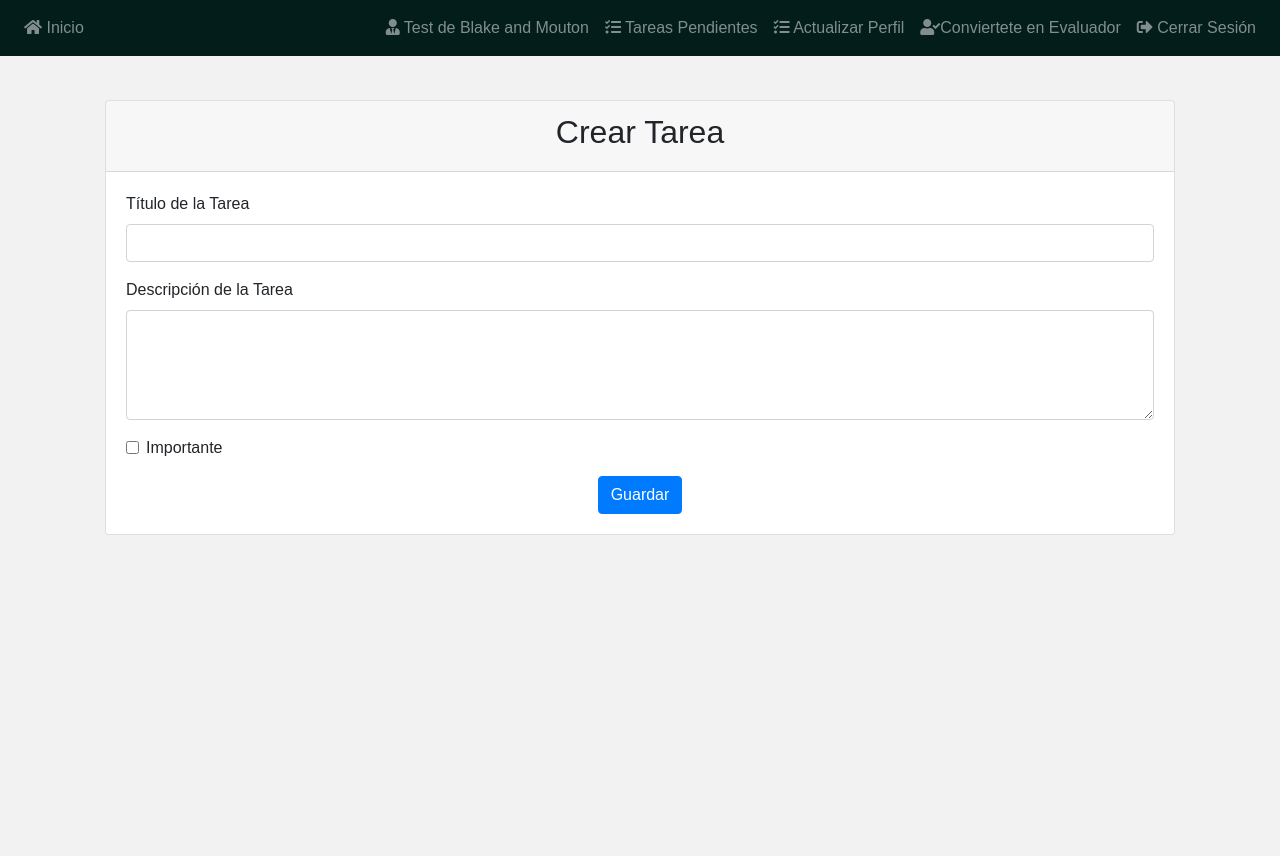
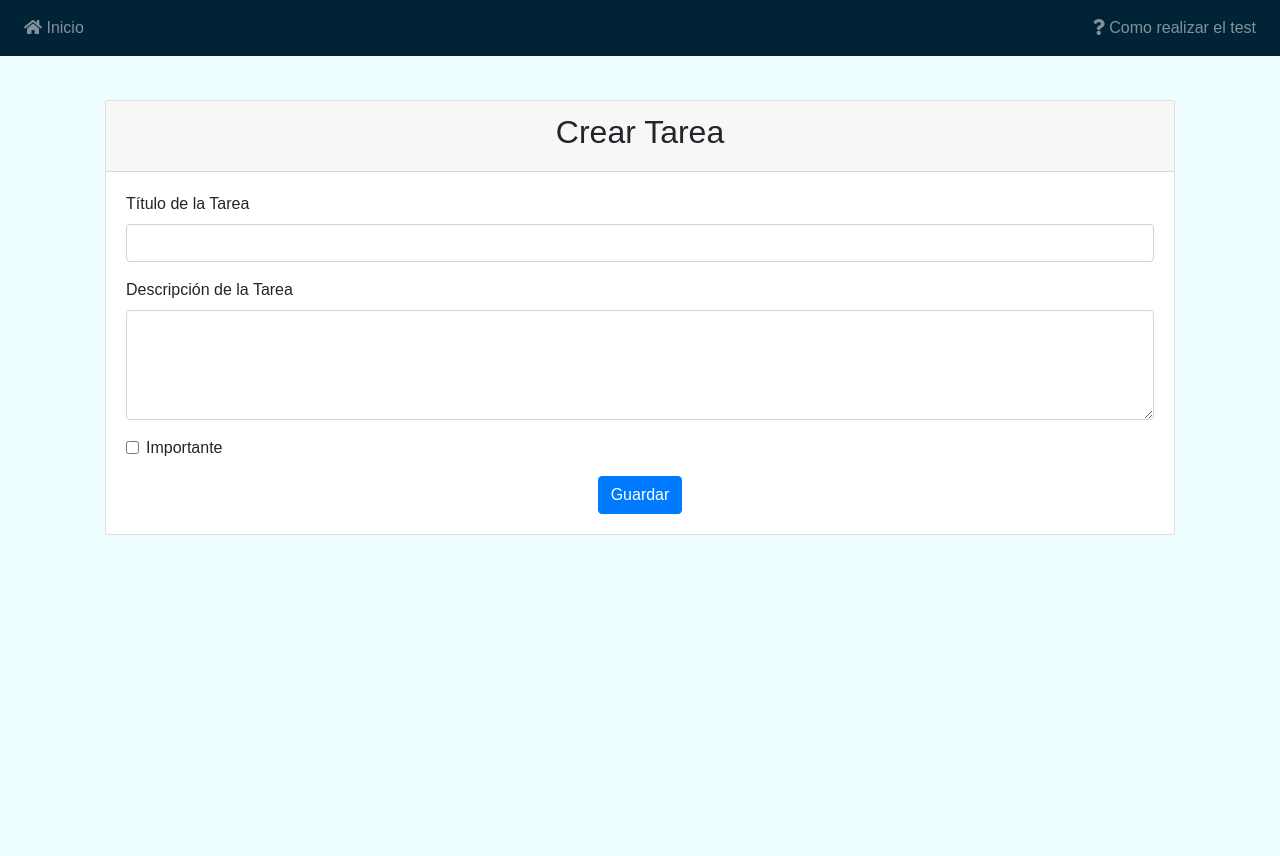
Before and after one commit to marcbaz123/Lideratest, a Django app: page /tasks/create/ in a window 1280 px wide. Run offline with Django 4.2, Linux system fonts and the light colour scheme; the visitor is signed in with stand-in values (Sample User, id 1); some libraries are stand-ins or nearby versions.

Commit message:
Update base.html

```diff
--- a/lideratest/templates/base.html
+++ b/lideratest/templates/base.html
@@ -6,22 +6,21 @@
     <title>Lideratest</title>
     <link rel="stylesheet" href="https://stackpath.bootstrapcdn.com/bootstrap/4.5.2/css/bootstrap.min.css">
     <link rel="stylesheet" href="https://cdnjs.cloudflare.com/ajax/libs/font-awesome/5.15.3/css/all.min.css">
-    <!-- Asegúrate de incluir la biblioteca de Bootstrap -->
 
     <style>
         body {
             font-family: Arial, sans-serif;
-            background: #f2f2f2;
+            background: #eefdff; /* Color claro #eefdff (HEX) */
         }
 
         .content {
-            background: #ffffff00;
+            background: #eefdff; /* Color claro #eefdff (HEX) */
             padding: 20px;
             min-height: 100vh;
         }
 
         nav {
-            background: #021d1a;
+            background: #002336; /* Color oscuro #002336 (HEX) */
             padding: 10px 0;
             color: #fff;
         }
@@ -33,7 +32,7 @@
 
         .menu {
             display: none;
-            background: #ffffff;
+            background: #eefdff; /* Color claro #eefdff (HEX) */
             border: 1px solid #ccc;
             border-radius: 5px;
             box-shadow: 0 4px 6px rgba(0, 0, 0, 0.1);
@@ -42,16 +41,15 @@
         .menu a {
             display: block;
             text-decoration: none;
-            color: #032522;
+            color: #002336; /* Color oscuro #002336 (HEX) */
             padding: 10px 20px;
         }
-
     </style>
 
 </head>
 <body>
     <nav class="navbar navbar-expand-lg navbar-dark">
-        <button class="navbar-toggler" type="button" data-toggle="collapse" data-target="#navbarNav" aria-controls="navbarNav" aria-expanded="false" aria-label="Toggle navigation">
+        <button class="navbar-toggler" type ="button" data-toggle="collapse" data-target="#navbarNav" aria-controls="navbarNav" aria-expanded="false" aria-label="Toggle navigation">
             <span class="navbar-toggler-icon"></span>
         </button>
 
@@ -65,36 +63,11 @@
 
                 {% if user.is_authenticated %}
                 <li class="nav-item">
-                    <a class="nav-link" href="{% url 'expert' %}"><i class="fas fa-user-tie"></i> Test de Blake and Mouton</a>
+                    <a class="nav-link" href="{% url 'tutorial' %}"><i class="fas fa-question"></i> Como realizar el test</a>
                 </li>
-                 <li class="nav-item">
-                    <a class="nav-link" href="{% url 'tasks' %}"><i class="fas fa-tasks"></i> Tareas Pendientes</a>
-                </li>
-                <li class="nav-item">
-                    <a class="nav-link" href="{% url 'update_profile' %}"><i class="fas fa-tasks"></i> Actualizar Perfil </a>
-                </li>
-                        {% if user.myuser.type_user == 1 %}
-                    <li class="nav-item">
-                        <a class="nav-link" href="{% url 'tasks_completed' %}"><i class="fas fa-tasks"></i> Tareas Completadas</a>
-                    </li>
-                        <li class="nav-item">
-                        <a class="nav-link" href="/tasks/create"><i class="fas fa-plus"></i> Crear Tarea</a>
-                    </li>
-                        {% else%}
-                        <li class="nav-item">
-                            <a class="nav-link" href="{% url 'contact_admin' %}"><i class="fas fa-user-check"></i>Conviertete en Evaluador</a>
-                        </li>
-                        {% endif %}
-                    <li class="nav-item">
-                        <a class="nav-link" href="{% url 'logout' %}"><i class="fas fa-sign-out-alt"></i> Cerrar Sesión</a>
-                    </li>
+
                 {% else %}
-                <li class="nav-item">
-                    <a class="nav-link" href="{% url 'signup' %}"><i class="fa fa-user-plus"></i> Registrarse</a>
-                </li>
-                <li class="nav-item">
-                    <a class="nav-link" href="{% url 'signin' %}"><i class="fa fa-sign-in"></i> Iniciar Sesión</a>
-                </li>
+
                 {% endif %}
 
             </ul>
```
